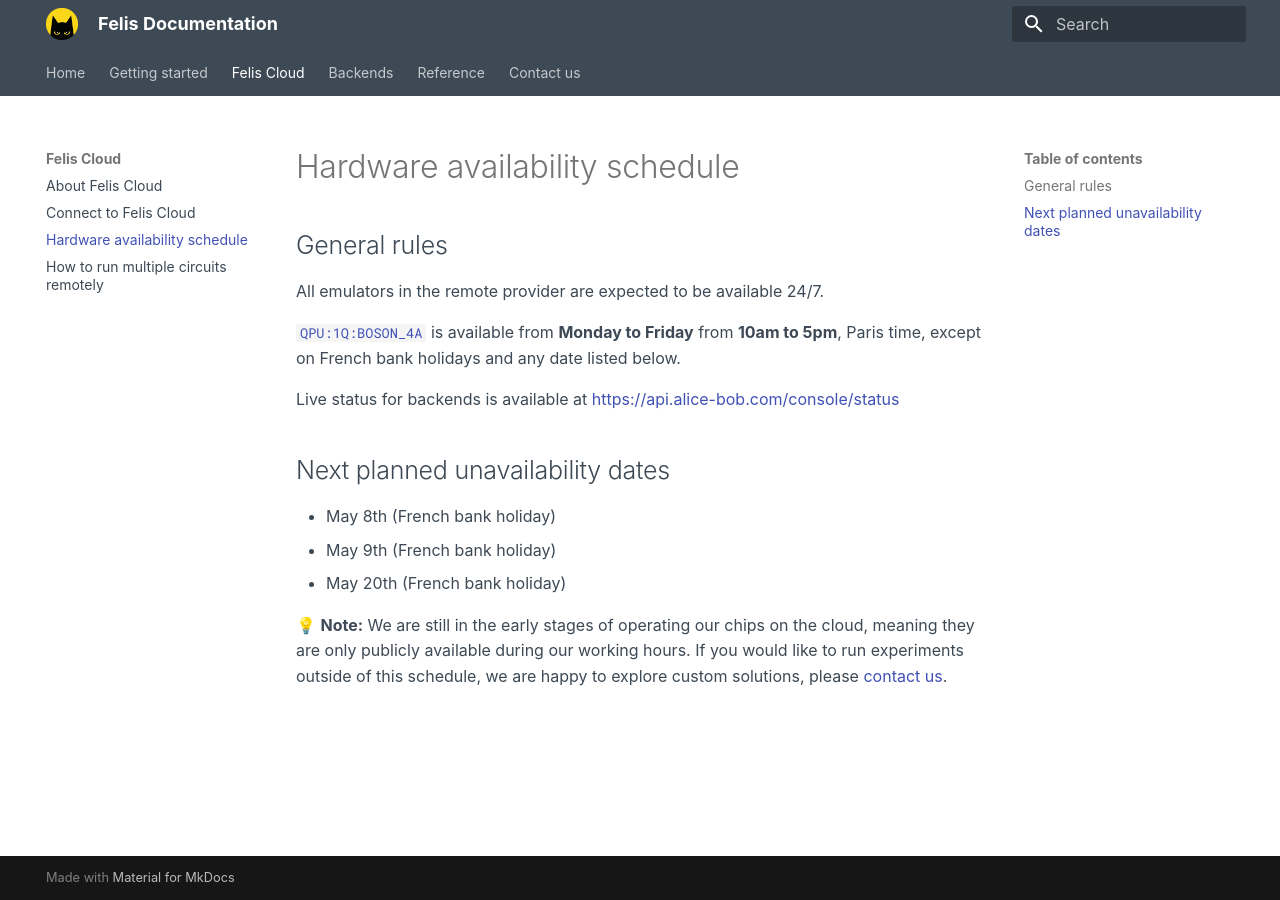
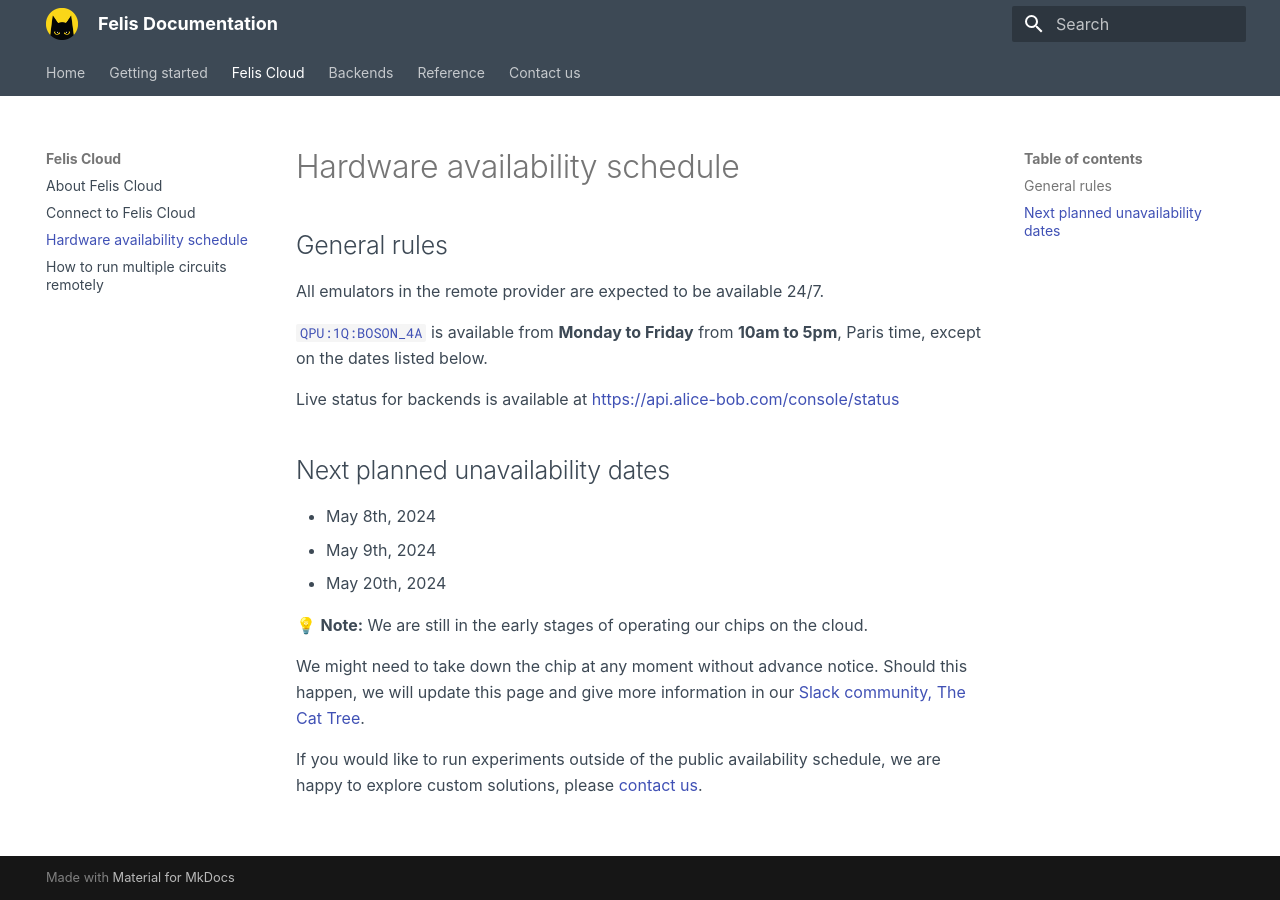
Before and after one commit to Alice-Bob-SW/felis, an MkDocs documentation site: the page built from docs/felis_cloud/hardware_availability_schedule.md, in a window 1280 px wide. Built offline with MkDocs 1.6.1 and Material for MkDocs 9.7.7, drawn with Linux system fonts in a browser that asks for light colours.

```diff
--- a/docs/felis_cloud/hardware_availability_schedule.md
+++ b/docs/felis_cloud/hardware_availability_schedule.md
@@ -4,14 +4,18 @@
 
 All emulators in the remote provider are expected to be available 24/7.
 
-[`QPU:1Q:BOSON_4A`](../backends/backends_list/boson_4a.md) is available from **Monday to Friday** from **10am to 5pm**, Paris time, except on French bank holidays and any date listed below.
+[`QPU:1Q:BOSON_4A`](../backends/backends_list/boson_4a.md) is available from **Monday to Friday** from **10am to 5pm**, Paris time, except on the dates listed below.
 
 Live status for backends is available at [https://api.alice-bob.com/console/status](https://api.alice-bob.com/console/status)
 
 ## Next planned unavailability dates
 
-- May 8th (French bank holiday)
-- May 9th (French bank holiday)
-- May 20th (French bank holiday)
+- May 8th, 2024
+- May 9th, 2024
+- May 20th, 2024
 
-💡 **Note:** We are still in the early stages of operating our chips on the cloud, meaning they are only publicly available during our working hours. If you would like to run experiments outside of this schedule, we are happy to explore custom solutions, please [contact us](../contact_us.md).
+💡 **Note:** We are still in the early stages of operating our chips on the cloud.
+
+We might need to take down the chip at any moment without advance notice. Should this happen, we will update this page and give more information in our [Slack community, The Cat Tree](https://join.slack.com/t/the-cat-tree/shared_invite/zt-2cg0a3rno-PP~AaUztS3dtiRyzsawlnQ).
+
+If you would like to run experiments outside of the public availability schedule, we are happy to explore custom solutions, please [contact us](../contact_us.md).
--- a/mkdocs.yml
+++ b/mkdocs.yml
@@ -17,6 +17,7 @@
     - "Working with cat qubits: similarities & differences": getting_started/working_with_cat_qubits.md
     - Why work with cat qubits?: getting_started/why_cat_qubits.md
     - Sample notebook library: getting_started/sample_notebooks.md
+    - Frequently asked questions: getting_started/faq.md
 
   - Felis Cloud:
     - About Felis Cloud: felis_cloud/about_felis_cloud.md
```
Also changed, not shown: docs/getting_started/faq.md (added, +36 -0 lines).
